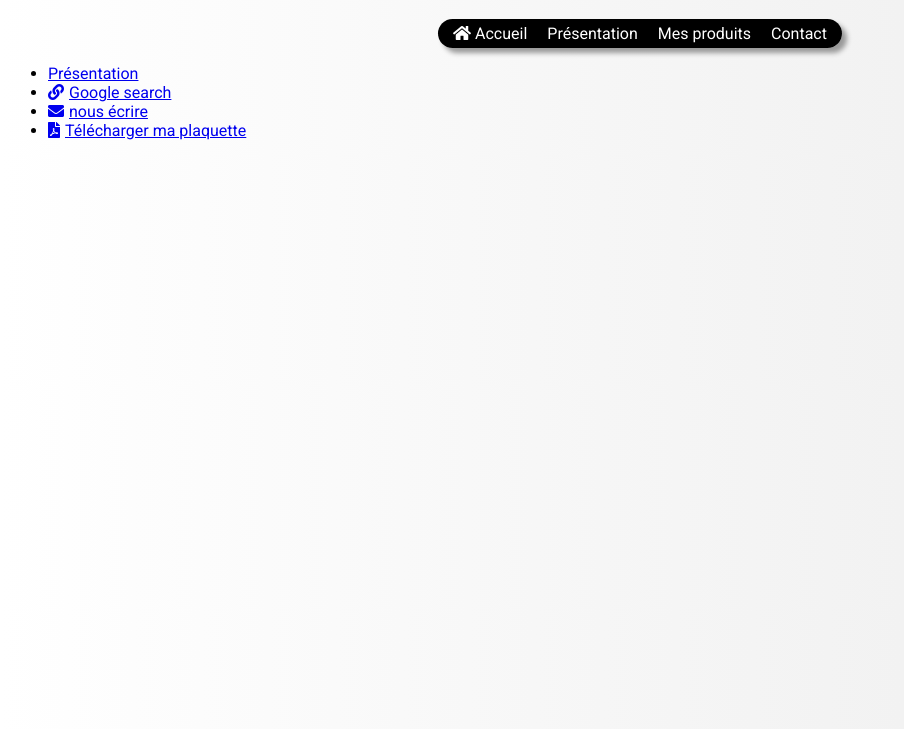
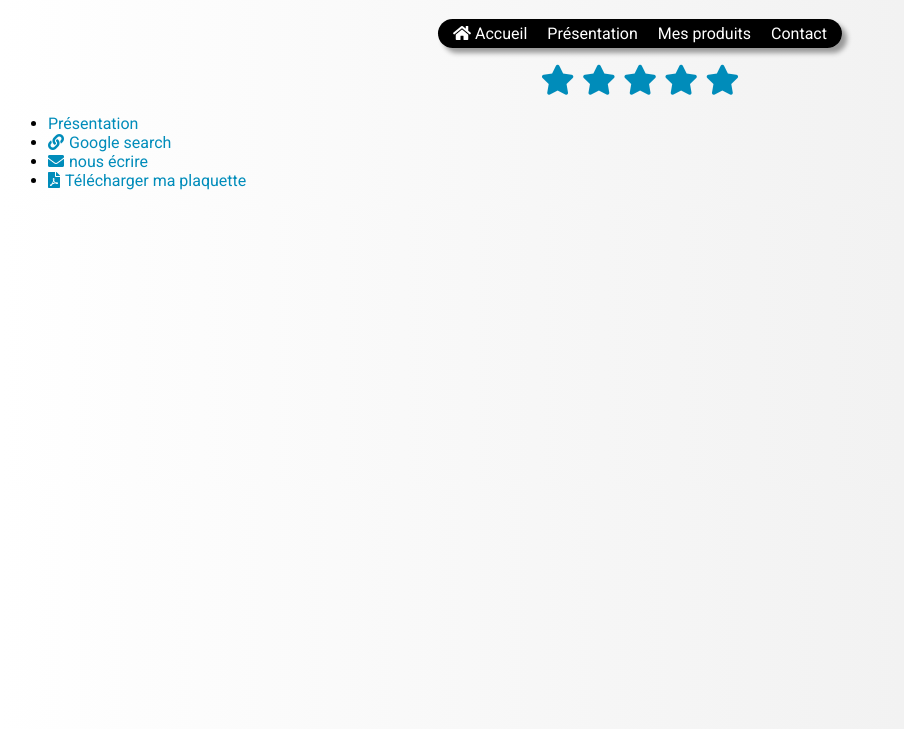
Before and after one commit to erwantanguy/formation_html_css, a plain HTML site: page contact.html in a window 1280 px wide. Shown: the part 71-800 px from the top of the page, without its empty margins (0-904 px from the left). Drawn offline with Linux system fonts and the light colour scheme.

Commit message:
le tilde

```diff
--- a/contact.html
+++ b/contact.html
@@ -20,6 +20,13 @@
             </ul>
         </nav>
         <section>
+            <div class="rate">
+  <a class="fa fa-star" href="#0" id="0"></a>
+  <a class="fa fa-star" href="#1" id="1"></a>
+  <a class="fa fa-star" href="#2" id="2"></a>
+  <a class="fa fa-star" href="#3" id="3"></a>
+  <a class="fa fa-star" href="#4" id="4"></a>
+</div>
             <ul>
                 <li><a href="presentation.html"><span class="fas"></span>Présentation</a></li>
                 <li><a href="https://google.fr/"><span class="fas"></span>Google search</a></li>
--- a/style.css
+++ b/style.css
@@ -321,7 +321,7 @@ div.modale:target{
     background: #fff;
 }
 .boite a{
-    display: inline-block;
+    display: block;
     text-decoration: none;
     background: #000;
     color: #fff;
@@ -331,3 +331,15 @@ div.modale:target{
     display: flex;
     justify-content: space-between;
 }
+
+
+
+
+.rate {  font-size: 30px;  text-align: center;
+/*        margin-top: 30vh;*/
+}
+a {  color: #008cba;  text-decoration: none;}
+a:target {  color: #9d0064;}
+a:target ~ a {  color: #aaa;}
+a:hover {  color: #9d0064 !important;}
+a:hover ~ a {  color: #aaa !important;}
```
